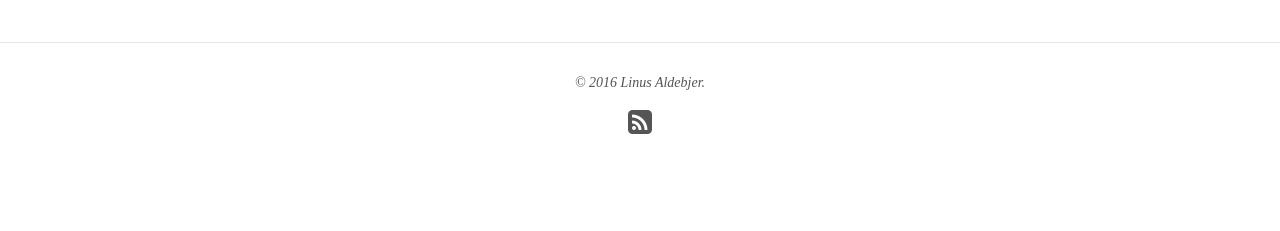
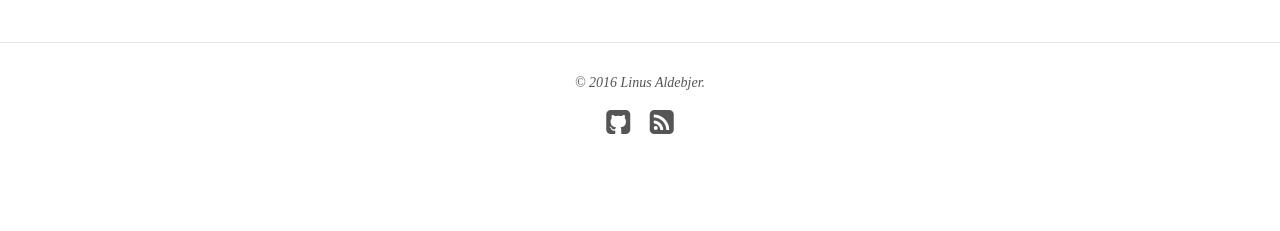
Before and after one commit to aldebjer/pysim, a Jekyll site: the page built from index.html, in a window 1280 px wide. Shown: the part 708-939 px from the top of the page. Built offline with Jekyll 4.4.1, drawn with Linux system fonts in a browser that asks for light colours; nearby versions of some CDN libraries.

```diff
--- a/_config.yml
+++ b/_config.yml
@@ -43,7 +43,7 @@ owner:
   disqus-shortname: pysim
   twitter: #aldebjer
   facebook: #username
-  github: #aldebjer
+  github: aldebjer
   stackexchange: #http://stackoverflow.com/users/123456/username
   linkedin: #username
   instagram: #username
```
